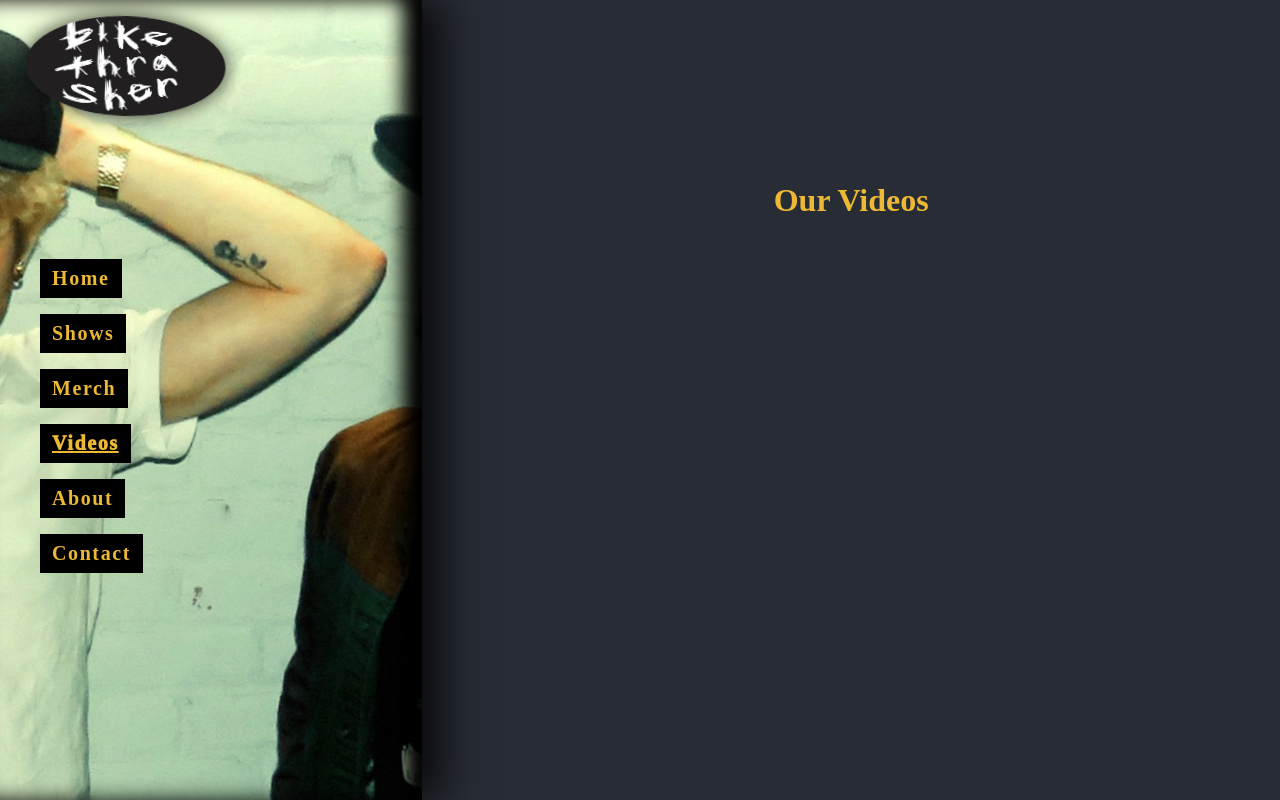
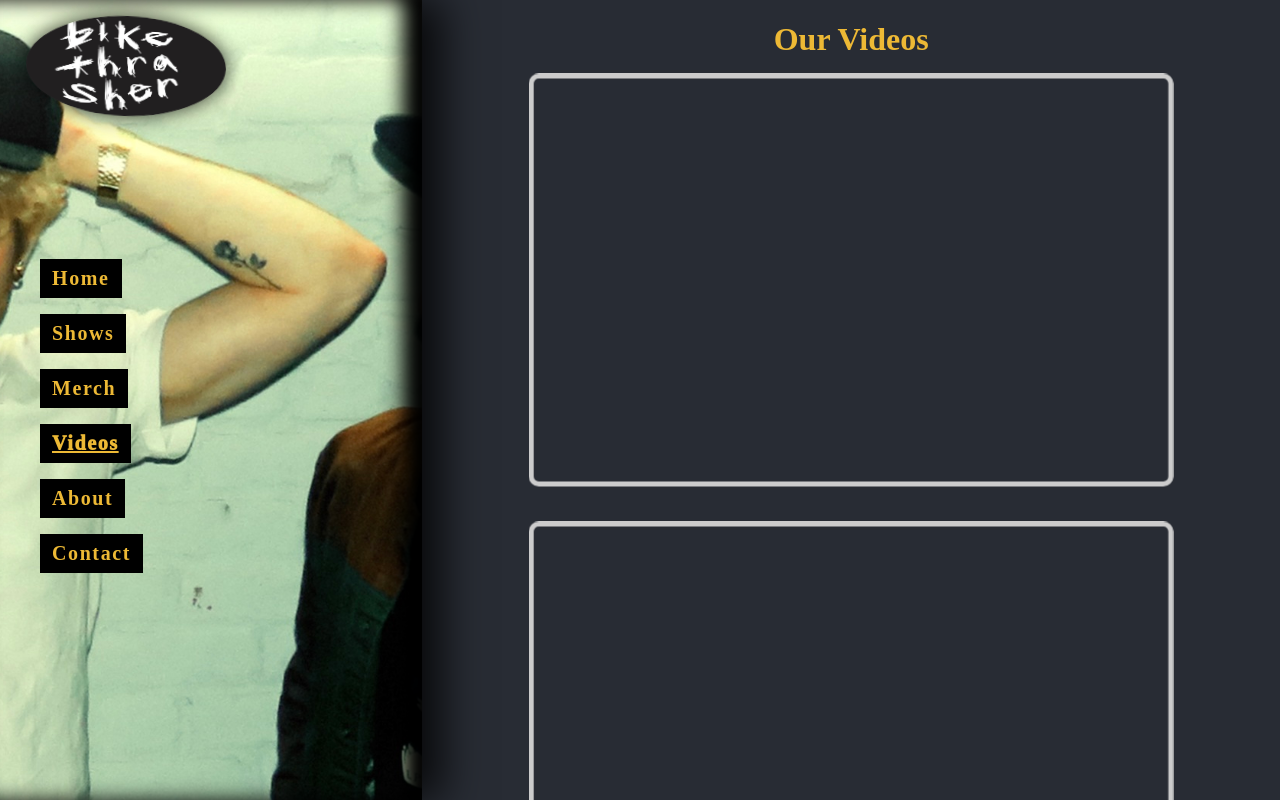
Before and after one commit to WinterAmlaw/bikethrasher, a React (Create React App) app: page /videos in a window 1280 px wide. Shown: the top 800 px of the page. Built offline with nearby package versions, Linux system fonts and the light colour scheme.

Commit message:
modified videos page to handle multiple videos and implemented loading animations

```diff
--- a/public/index.html
+++ b/public/index.html
@@ -24,7 +24,7 @@
       work correctly both with client-side routing and a non-root public URL.
       Learn how to configure a non-root public URL by running `npm run build`.
     -->
-    <title>React App</title>
+    <title>bikethrasher</title>
   </head>
   <body>
     <noscript>You need to enable JavaScript to run this app.</noscript>
--- a/src/pages/VideosPage/Videos.js
+++ b/src/pages/VideosPage/Videos.js
@@ -1,20 +1,45 @@
 import React, { useState, useEffect } from 'react';
 import ReactPlayer from 'react-player';
-import styled from 'styled-components';
+import styled, { keyframes } from 'styled-components';
 
-
-
+const videoUrls = [
+  {
+    id: 1,
+    url: 'https://www.youtube.com/watch?v=KMC6vIzlSkc',
+  },
+  {
+    id: 2,
+    url: 'https://www.youtube.com/shorts/1ZhxmCtGC70',
+  }
+]
 
 const MyVideo = () => {
+  const [isLoading, setIsLoading] = useState(true);
+
   return (
+    <>
+    <h1 style={{textAlign:'center'}}>Our Videos</h1>
     <VideoContainer>
-      <h1>Our Videos</h1>
-      <ReactPlayer
-        url='https://www.youtube.com/watch?v=KMC6vIzlSkc' // replace with your own video URL
-        width='50vw'
-        height='50vh'
-      />
+      {videoUrls.map((video) => {
+        return(
+          <VideoWrapper key={video.id}>
+            <ReactPlayer
+              url={video.url}
+              width='50vw'
+              height='50vh'
+              onReady={() => setIsLoading(false)}
+            />
+            {isLoading && (
+              <Overlay>
+                <Frame></Frame>
+              </Overlay>
+            )}
+          </VideoWrapper>
+        )
+      })}
     </VideoContainer>
+    </>
+
   );
 };
 
@@ -24,4 +49,40 @@ const VideoContainer = styled.div`
   align-items: center;
 `;
 
+const VideoWrapper = styled.div`
+  position: relative;
+  margin-bottom: 3rem;
+`;
+
+const Overlay = styled.div`
+  position: absolute;
+  top: 0;
+  left: 0;
+  right: 0;
+  bottom: 0;
+  background-color: transparent;
+  display: flex;
+  justify-content: center;
+  align-items: center;
+`;
+
+const pulse = keyframes`
+  from {
+    transform: scale(1);
+  }
+
+  to {
+    transform: scale(1.05);
+  }
+`;
+
+const Frame = styled.div`
+  border: 5px solid #ccc; /* Light grey */
+  border-radius: 10px;
+  width: 50vw;
+  height: 50vh;
+  animation: ${pulse} 1.5s ease-in-out infinite alternate;
+`;
+
+
 export default MyVideo;
```
